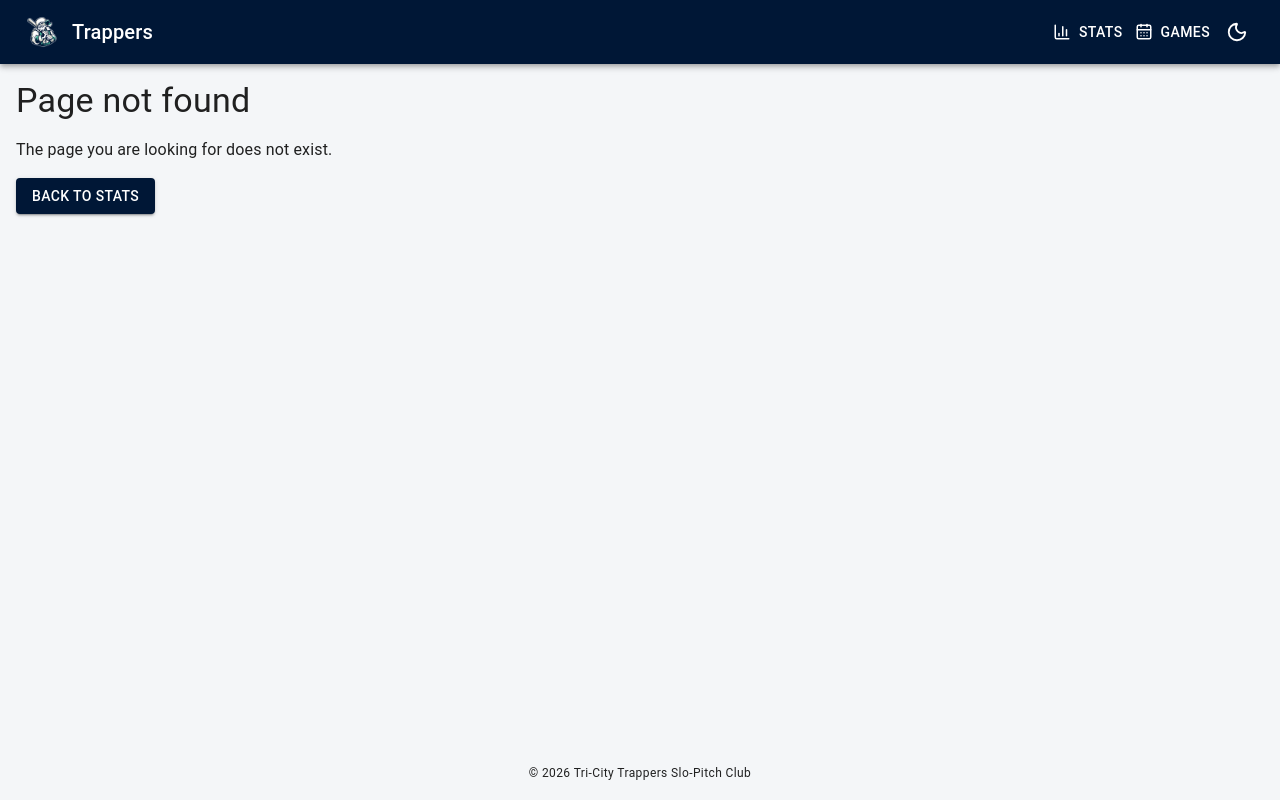
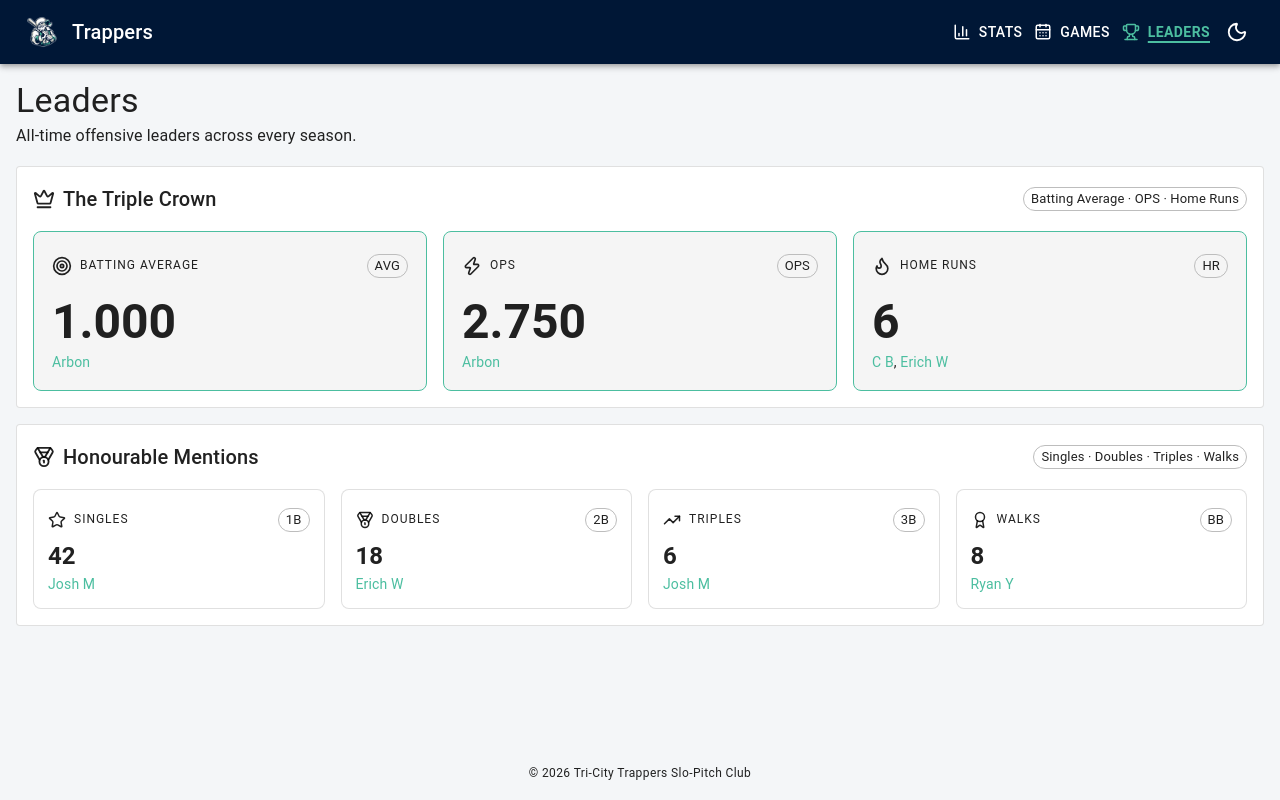
Before and after one commit to ZedLove/trappers-stats, a React (Vite) app: page /leaders in a window 1280 px wide. Before the commit this address had no page. Built offline with nearby package versions, Linux system fonts and the light colour scheme.

Commit message:
feat: add all-time leaders page

```diff
--- /dev/null
+++ b/src/shared/leaders.ts
@@ -0,0 +1,38 @@
+import type { DerivedStats } from './stats';
+
+/** The offensive categories shown on the leaders page. */
+export type LeaderField =
+  | 'avg'
+  | 'ops'
+  | 'hr'
+  | 'singles'
+  | 'doubles'
+  | 'triples'
+  | 'bb';
+
+/** A leaderboard row with the player's display name resolved. */
+export type LeaderRow = { playerId: string; name: string } & DerivedStats;
+
+export interface LeaderResult {
+  /** The top qualifying value, or null when nobody qualifies. */
+  value: number | null;
+  /** Everyone tied at the top value (empty when there is nothing to rank). */
+  leaders: LeaderRow[];
+}
+
+/**
+ * Finds the leader(s) for one offensive category. Rate stats with no qualifying
+ * plate appearances (null) are excluded; ties all make the podium.
+ */
+export function leadersFor(rows: LeaderRow[], field: LeaderField): LeaderResult {
+  const ranked = rows.filter((row) => row[field] !== null);
+  if (ranked.length === 0) {
+    return { value: null, leaders: [] };
+  }
+
+  const value = Math.max(...ranked.map((row) => row[field] as number));
+  return {
+    value,
+    leaders: ranked.filter((row) => row[field] === value),
+  };
+}
--- a/src/site/App.tsx
+++ b/src/site/App.tsx
@@ -1,5 +1,5 @@
 import { AppBar, Box, Button, IconButton, Toolbar, Typography, useTheme } from '@mui/material';
-import { BarChart3, CalendarDays, Moon, Sun } from 'lucide-react';
+import { BarChart3, CalendarDays, Moon, Sun, Trophy } from 'lucide-react';
 import { Link, NavLink, Outlet } from 'react-router-dom';
 import SiteBreadcrumbs from './components/SiteBreadcrumbs';
 import { useThemeMode } from '../theme/themeMode';
@@ -62,6 +62,9 @@ export default function App() {
             <IconButton component={NavLink} to="/games" color="inherit" sx={navLinkSx} aria-label="Games">
               <CalendarDays size={20} />
             </IconButton>
+            <IconButton component={NavLink} to="/leaders" color="inherit" sx={navLinkSx} aria-label="Leaders">
+              <Trophy size={20} />
+            </IconButton>
           </Box>
           <Box sx={{ display: { xs: 'none', sm: 'inline-flex' } }}>
             <Button component={NavLink} to="/" end sx={navLinkSx} startIcon={<BarChart3 size={18} />}>
@@ -69,6 +72,9 @@ export default function App() {
             </Button>
             <Button component={NavLink} to="/games" sx={navLinkSx} startIcon={<CalendarDays size={18} />}>
               Games
+            </Button>
+            <Button component={NavLink} to="/leaders" sx={navLinkSx} startIcon={<Trophy size={18} />}>
+              Leaders
             </Button>
           </Box>
           <IconButton color="inherit" onClick={toggle} aria-label="Toggle theme" aria-pressed={isDark}>
--- a/src/site/main.tsx
+++ b/src/site/main.tsx
@@ -3,6 +3,7 @@ import { createRoot } from 'react-dom/client';
 import { createBrowserRouter, RouterProvider } from 'react-router-dom';
 import App from './App';
 import GamesPage from './pages/GamesPage';
+import LeadersPage from './pages/LeadersPage';
 import NotFound from './pages/NotFound';
 import PlayerPage from './pages/PlayerPage';
 import BoxScorePage from './pages/BoxScorePage';
@@ -17,6 +18,7 @@ const router = createBrowserRouter(
       element: <App />,
       children: [
         { index: true, element: <StatsPage /> },
+        { path: 'leaders', element: <LeadersPage /> },
         { path: 'players/:playerId', element: <PlayerPage /> },
         { path: 'games', element: <GamesPage /> },
         { path: 'games/:gameId', element: <BoxScorePage /> },
--- /dev/null
+++ b/src/site/pages/LeadersPage.tsx
@@ -0,0 +1,220 @@
+import { Box, Chip, Link as MuiLink, Paper, Typography } from '@mui/material';
+import {
+  Award,
+  Crown,
+  Flame,
+  Medal,
+  Star,
+  Target,
+  TrendingUp,
+  Trophy,
+  Zap,
+  type LucideIcon,
+} from 'lucide-react';
+import { Link as RouterLink } from 'react-router-dom';
+import { getPlayer, seasons } from '../../shared/data';
+import { type LeaderField, type LeaderResult, type LeaderRow, leadersFor } from '../../shared/leaders';
+import { leaderboard } from '../../shared/queries';
+import { formatRate } from '../../shared/stats';
+import EmptyState from '../components/EmptyState';
+import { useDocumentTitle } from '../hooks/useDocumentTitle';
+
+interface Category {
+  field: LeaderField;
+  label: string;
+  /** Short stat abbreviation shown alongside the headline value. */
+  short: string;
+  rate: boolean;
+  icon: LucideIcon;
+}
+
+const TRIPLE_CROWN: Category[] = [
+  { field: 'avg', label: 'Batting Average', short: 'AVG', rate: true, icon: Target },
+  { field: 'ops', label: 'OPS', short: 'OPS', rate: true, icon: Zap },
+  { field: 'hr', label: 'Home Runs', short: 'HR', rate: false, icon: Flame },
+];
+
+const HONOURABLE_MENTIONS: Category[] = [
+  { field: 'singles', label: 'Singles', short: '1B', rate: false, icon: Star },
+  { field: 'doubles', label: 'Doubles', short: '2B', rate: false, icon: Medal },
+  { field: 'triples', label: 'Triples', short: '3B', rate: false, icon: TrendingUp },
+  { field: 'bb', label: 'Walks', short: 'BB', rate: false, icon: Award },
+];
+
+function formatValue(category: Category, value: number | null): string {
+  if (value === null) return '—';
+  return category.rate ? formatRate(value) : String(value);
+}
+
+function LeaderCard({
+  category,
+  result,
+  featured = false,
+}: {
+  category: Category;
+  result: LeaderResult;
+  featured?: boolean;
+}) {
+  const Icon = category.icon;
+  return (
+    <Box
+      component="article"
+      data-testid={`leader-${category.field}`}
+      sx={{
+        display: 'flex',
+        flexDirection: 'column',
+        gap: 1,
+        p: featured ? 2.25 : 1.75,
+        borderRadius: 2,
+        border: 1,
+        borderColor: featured ? 'secondary.main' : 'divider',
+        bgcolor: featured ? 'action.hover' : 'background.paper',
+        minHeight: featured ? 160 : undefined,
+      }}
+    >
+      <Box sx={{ display: 'flex', alignItems: 'center', gap: 1 }}>
+        <Icon size={featured ? 20 : 18} aria-hidden />
+        <Typography variant="overline" color="text.secondary" sx={{ letterSpacing: 1 }}>
+          {category.label}
+        </Typography>
+        <Chip label={category.short} size="small" variant="outlined" sx={{ ml: 'auto' }} />
+      </Box>
+
+      {result.value === null ? (
+        <Typography variant="body2" color="text.secondary" sx={{ mt: 'auto' }}>
+          No qualifying players yet
+        </Typography>
+      ) : (
+        <Box sx={{ mt: 'auto', display: 'flex', flexDirection: 'column', gap: 0.75 }}>
+          <Typography
+            component="p"
+            variant={featured ? 'h3' : 'h5'}
+            color="secondary.main"
+            sx={{ fontWeight: 700, lineHeight: 1, m: 0 }}
+          >
+            {formatValue(category, result.value)}
+          </Typography>
+          <Typography variant="body2" color="text.secondary" component="div">
+            {result.leaders.map((leader, index) => (
+              <span key={leader.playerId}>
+                {index > 0 && ', '}
+                <MuiLink
+                  component={RouterLink}
+                  to={`/players/${leader.playerId}`}
+                  color="secondary"
+                  underline="hover"
+                >
+                  {leader.name}
+                </MuiLink>
+              </span>
+            ))}
+          </Typography>
+        </Box>
+      )}
+    </Box>
+  );
+}
+
+/** All-time offensive leaders, grouped into the triple crown and honourable mentions. */
+export default function LeadersPage() {
+  useDocumentTitle('Leaders');
+
+  const rows: LeaderRow[] = leaderboard(seasons, { season: 'all', phase: 'all' }).map(
+    ({ playerId, stats }) => ({
+      playerId,
+      name: getPlayer(playerId)?.name ?? playerId,
+      ...stats,
+    }),
+  );
+
+  if (rows.length === 0) {
+    return (
+      <Box sx={{ display: 'flex', flexDirection: 'column', gap: 2 }}>
+        <Typography variant="h4" component="h1">
+          Leaders
+        </Typography>
+        <Paper variant="outlined">
+          <EmptyState
+            icon={Trophy}
+            title="No leaders yet"
+            message="Leaderboards will appear once games are recorded."
+          />
+        </Paper>
+      </Box>
+    );
+  }
+
+  return (
+    <Box sx={{ display: 'flex', flexDirection: 'column', gap: 2 }}>
+      <Box>
+        <Typography variant="h4" component="h1">
+          Leaders
+        </Typography>
+        <Typography variant="subtitle1" color="text.secondary">
+          All-time offensive leaders across every season.
+        </Typography>
+      </Box>
+
+      <Paper variant="outlined" sx={{ p: 2 }}>
+        <Box sx={{ display: 'flex', alignItems: 'center', gap: 1, mb: 2 }}>
+          <Crown size={22} aria-hidden />
+          <Typography variant="h6" component="h2">
+            The Triple Crown
+          </Typography>
+          <Chip
+            label="Batting Average · OPS · Home Runs"
+            size="small"
+            variant="outlined"
+            sx={{ ml: 'auto', display: { xs: 'none', sm: 'inline-flex' } }}
+          />
+        </Box>
+        <Box
+          sx={{
+            display: 'grid',
+            gap: 2,
+            gridTemplateColumns: { xs: '1fr', sm: 'repeat(3, 1fr)' },
+          }}
+        >
+          {TRIPLE_CROWN.map((category) => (
+            <LeaderCard
+              key={category.field}
+              category={category}
+              result={leadersFor(rows, category.field)}
+              featured
+            />
+          ))}
+        </Box>
+      </Paper>
+
+      <Paper variant="outlined" sx={{ p: 2 }}>
+        <Box sx={{ display: 'flex', alignItems: 'center', gap: 1, mb: 2 }}>
+          <Medal size={22} aria-hidden />
+          <Typography variant="h6" component="h2">
+            Honourable Mentions
+          </Typography>
+          <Chip
+            label="Singles · Doubles · Triples · Walks"
+            size="small"
+            variant="outlined"
+            sx={{ ml: 'auto', display: { xs: 'none', sm: 'inline-flex' } }}
+          />
+        </Box>
+        <Box
+          sx={{
+            display: 'grid',
+            gap: 2,
+            gridTemplateColumns: { xs: '1fr', sm: 'repeat(2, 1fr)', md: 'repeat(4, 1fr)' },
+          }}
+        >
+          {HONOURABLE_MENTIONS.map((category) => (
+            <LeaderCard
+              key={category.field}
+              category={category}
+              result={leadersFor(rows, category.field)}
+            />
+          ))}
+        </Box>
+      </Paper>
+    </Box>
+  );
+}
```
Also changed, not shown: 2 other files (tests, documents, lock files or other folders).
